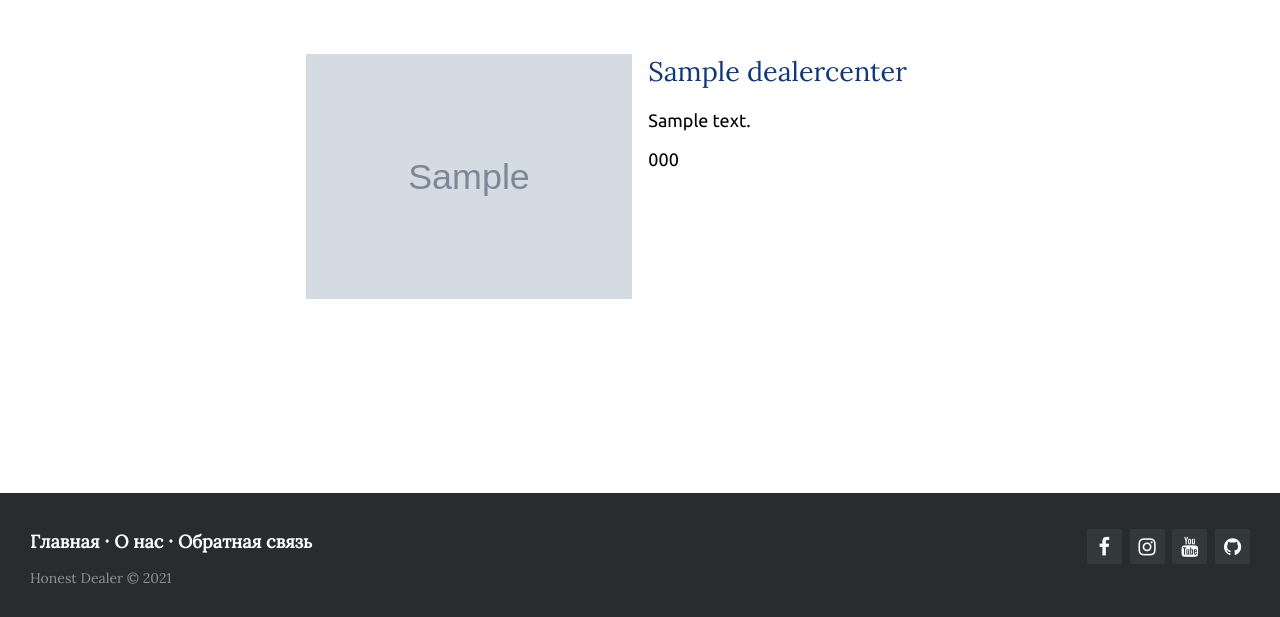
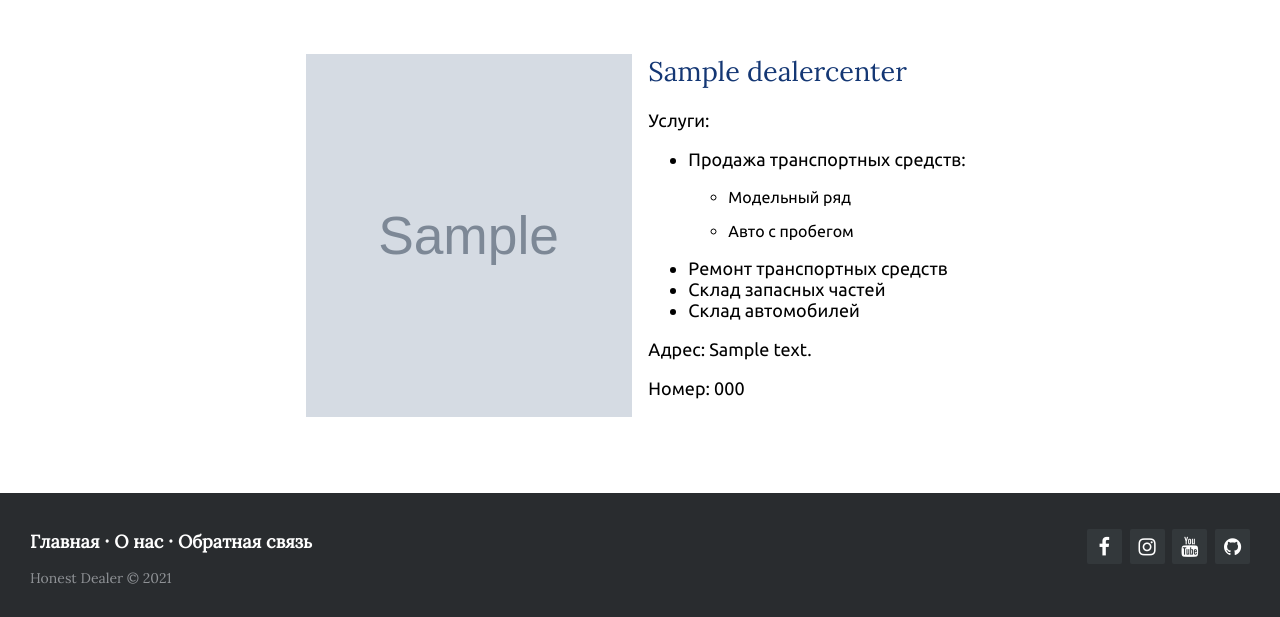
Before and after one commit to viktornikolaev1995/dealer, a Django app: page /dealer_and_dealer_centers/ in a window 1280 px wide. Shown: the part 183-800 px from the top of the page. Run offline with Django 3.2, Linux system fonts and the light colour scheme; tables that the repository leaves empty hold one stand-in row (values such as "Sample post"); grey boxes marked "Sample" are stand-in pictures; some libraries are stand-ins or nearby versions.

Commit message:
Добавление новых контроллеров

```diff
--- a/dealer/dealers_and_dealer_centers/static/dealers_and_dealer_centers/css/main.css
+++ b/dealer/dealers_and_dealer_centers/static/dealers_and_dealer_centers/css/main.css
@@ -65,15 +65,18 @@ strong {
 	font-size: 1.5rem;
 }
 
-.article-read-more,
+.article-read-more {
+	font-size: 1rem;
+}
+
 .article-info {
 	font-size: .875rem;
 }
 
 .article-read-more {
-	color: #1792d2;
+    color: black;
 	text-decoration: none;
-	font-weight: 700;
+	font-weight: 400;
 }
 
 .article-read-more:hover,
@@ -99,9 +102,9 @@ strong {
 
 /*Layout*/
 
-.page {
+/*.page {
     overflow: hidden;
-}
+}*/
 .container {
 	width: 95%;
 	/*max-width: 900px;*/
@@ -350,16 +353,3 @@ nav a:focus {
     }
 
 }
-
-/*sidebar*/
-
-/*.sidebar-widget,
-.widget-image {
-	margin-bottom: 1em;
-}*/
-
-.sidebar-widget {
-	border: 20px solid #efefef;
-	margin-bottom: 1em;
-	padding: 0.25em;
-}
--- a/dealer/dealers_and_dealer_centers/templates/dealers_and_dealer_centers/dealer_centers_list.html
+++ b/dealer/dealers_and_dealer_centers/templates/dealers_and_dealer_centers/dealer_centers_list.html
@@ -12,8 +12,30 @@
         <article class="article-recent">
             <div class="article-recent-main">
                 <h2>{{ dealer_center.name }}</h2>
-                <p>{{ dealer_center.address }}</p>
-                <p>{{ dealer_center.telephone_number }}</p>
+                <p>Услуги:
+                    <ul>
+                        {% if dealer_center.vehicle_sale %}
+                            <li><p>Продажа транспортных средств:
+                                <ul>
+                                    <a href="{% url 'new_vehicles_at_dealer_center' dealer_center.slug %}" class="article-read-more"><li><p>Модельный ряд</p></li></a>
+                                    <a href="{% url 'vehicles_with_mileage_at_dealer_center' dealer_center.slug %}" class="article-read-more"><li><p>Авто с пробегом</p></li></a>
+                                </ul>
+                            </p>
+                            </li>
+                        {% endif %}
+                        {% if dealer_center.vehicle_repair %}
+                            <li>Ремонт транспортных средств</li>
+                        {% endif %}
+                        {% if dealer_center.composition_of_spare_parts %}
+                            <li>Склад запасных частей</li>
+                        {% endif %}
+                        {% if dealer_center.car_warehouse %}
+                            <li>Склад автомобилей</li>
+                        {% endif %}
+                    </ul>
+                </p>
+                <p>Адрес: {{ dealer_center.address }}</p>
+                <p>Номер: {{ dealer_center.telephone_number }}</p>
             </div>
             <div class="article-recent-secondary">
                 {% if dealer_center.image %}
--- a/dealer/dealers_and_dealer_centers/templates/dealers_and_dealer_centers/dealers_list.html
+++ b/dealer/dealers_and_dealer_centers/templates/dealers_and_dealer_centers/dealers_list.html
@@ -25,7 +25,7 @@
                 <h2>{{ dealer.name }}</h2>
                 <p>Дилерские центры:
                     {% for dealer_center in dealer.car_saloons.all %}
-                    {{dealer_center.name}}
+                        {{dealer_center.name}}
                     {% endfor %}
                 </p>
             </div>
--- a/dealer/dealers_and_dealer_centers/urls.py
+++ b/dealer/dealers_and_dealer_centers/urls.py
@@ -1,10 +1,21 @@
 from django.urls import path
-from .views import DealerList, DealerCenterList, VehicleNewList, VehicleWithMileageList
+from .views import (
+    DealerList,
+    DealerCenterList,
+    VehicleNewList,
+    VehicleWithMileageList,
+    VehicleNewListAtDealerCenter,
+    VehicleWithMileageAtDealerCenterList
+)
 
 urlpatterns = [
     path('', DealerList.as_view(), name='dealers'),
     path('dealer_and_dealer_centers/', DealerCenterList.as_view(), name='dealer_centers'),
     path('new_vehicles/', VehicleNewList.as_view(), name='new_vehicles'),
+    path('new_vehicles/<slug:slug>/', VehicleNewListAtDealerCenter.as_view(), name='new_vehicles_at_dealer_center'),
     path('vehicles_with_mileage/', VehicleWithMileageList.as_view(), name='vehicles_with_mileage'),
+    path('vehicles_with_mileage/<slug:slug>/', VehicleWithMileageAtDealerCenterList.as_view(),
+         name='vehicles_with_mileage_at_dealer_center'),
+
 
 ]
--- a/dealer/dealers_and_dealer_centers/views.py
+++ b/dealer/dealers_and_dealer_centers/views.py
@@ -17,7 +17,7 @@ class DealerList(ListView):
         return context
 
 
-class DealerCenterList(DealerList):
+class DealerCenterList(ListView):
     model = DealerCenter
     template_name = 'dealers_and_dealer_centers/dealer_centers_list.html'
     context_object_name = 'dealer_centers'
@@ -45,12 +45,25 @@ class VehicleNewList(ListView):
         return context
 
 
+class VehicleNewListAtDealerCenter(VehicleNewList):
+
+    def get_queryset(self, **kwargs):
+        return Vehicle.objects.filter(archive=False, vehicle_with_mileage=False, dealer_center__slug=self.kwargs['slug'])
+
+
+
 class VehicleWithMileageList(VehicleNewList):
 
     def get_queryset(self):
-        return Vehicle.objects.filter(archive=False, vehicle_with_mileage=True)
+        return Vehicle.objects.filter(archive=False, vehicle_with_mileage=True, )
 
     def get_context_data(self, *, object_list=None, **kwargs):
         context = super().get_context_data(**kwargs)
         context['title'] = 'Автомобили с пробегом'
         return context
+
+
+class VehicleWithMileageAtDealerCenterList(VehicleWithMileageList):
+
+    def get_queryset(self, **kwargs):
+        return Vehicle.objects.filter(archive=False, vehicle_with_mileage=True, dealer_center__slug=self.kwargs['slug'])
```
Also changed, not shown: dealer/dealers_and_dealer_centers/templates/dealers_and_dealer_centers/vehicle_list.html (+7 -8 lines).
